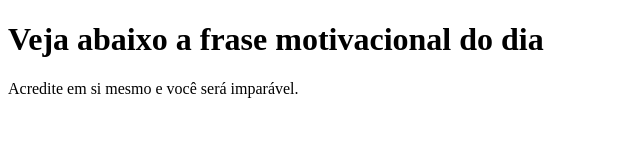
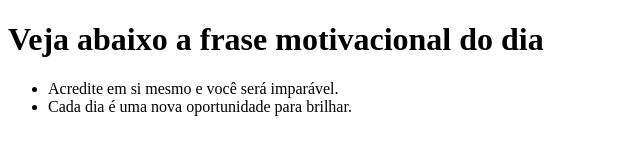
Before and after one commit to Legendes19/projetobootcamp1, a plain HTML site: page index.html in a window 1280 px wide. Shown: the whole page, without its empty margins (0-640 px from the left). Drawn offline with Linux system fonts and the light colour scheme.

Commit message:
Segunda frase motivacional

```diff
--- a/index.html
+++ b/index.html
@@ -7,6 +7,11 @@
 </head>
 <body>
     <h1>Veja abaixo a frase motivacional do dia</h1>
-    <p>Acredite em si mesmo e você será imparável.</p>
+
+    <ul>
+        <li>Acredite em si mesmo e você será imparável.</li>
+        <li>Cada dia é uma nova oportunidade para brilhar.</li>
+
+    </ul>
 </body>
 </html>
```
